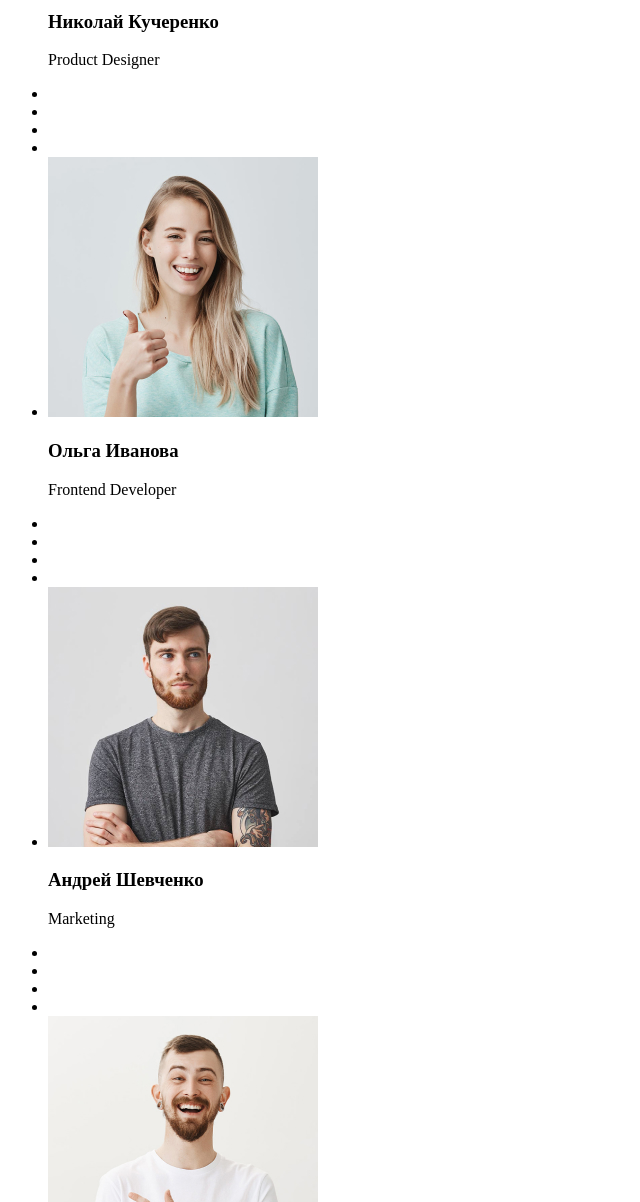
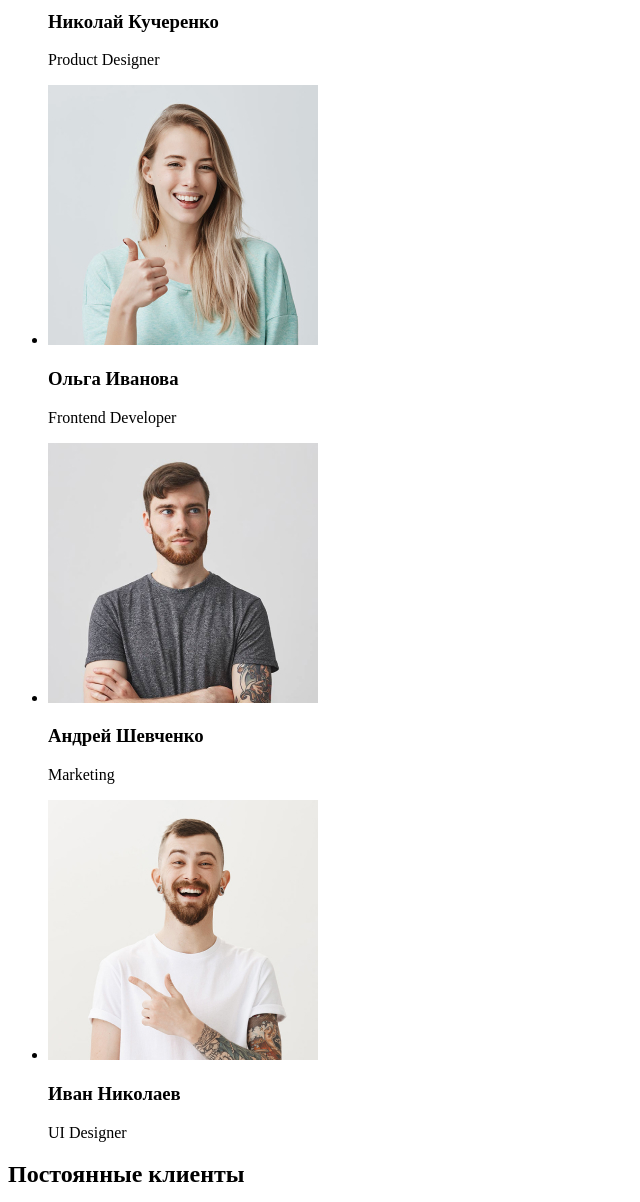
Before and after one commit to Vasiliy-Dziuba/goit-markup-hw-01, a plain HTML site: page index.html in a window 1280 px wide. Shown: the part 2020-3222 px from the top of the page, without its empty margins (0-640 px from the left). Drawn offline with Linux system fonts and the light colour scheme.

Commit message:
окончательное исправление ошибок в дз 1

```diff
--- a/index.html
+++ b/index.html
@@ -119,14 +119,11 @@
             />
             <h3>Николай Кучеренко</h3>
             <p lang="en">Product Designer</p>
-            <li><a href="" aria-label="Instagram"></a></li>
-            <li><a href="" aria-label="Twitter"></a></li>
-            <li><a href="" aria-label="Facebook"></a></li>
-            <li><a href="" aria-label="LinkedIn"></a></li>
+            <a href="" aria-label="Instagram"></a>
+            <a href="" aria-label="Twitter"></a>
+            <a href="" aria-label="Facebook"></a>
+            <a href="" aria-label="LinkedIn"></a>
           </li>
-
-
-
           <li>
             <img
               src="./image/nashakomanda/name-2.jpg"
@@ -135,14 +132,11 @@
             />
             <h3>Ольга Иванова</h3>
             <p lang="en">Frontend Developer</p>
-            <li><a href="" aria-label="Instagram"></a></li>
-            <li><a href="" aria-label="Twitter"></a></li>
-            <li><a href="" aria-label="Facebook"></a></li>
-            <li><a href="" aria-label="LinkedIn"></a></li>
+            <a href="" aria-label="Instagram"></a>
+            <a href="" aria-label="Twitter"></a>
+            <a href="" aria-label="Facebook"></a>
+            <a href="" aria-label="LinkedIn"></a>
           </li>
-
-
-
           <li>
             <img
               src="./image/nashakomanda/name-3.jpg"
@@ -151,14 +145,11 @@
             />
             <h3>Андрей Шевченко</h3>
             <p lang="en">Marketing</p>
-            <li><a href="" aria-label="Instagram"></a></li>
-            <li><a href="" aria-label="Twitter"></a></li>
-            <li><a href="" aria-label="Facebook"></a></li>
-            <li><a href="" aria-label="LinkedIn"></a></li>
+            <a href="" aria-label="Instagram"></a>
+            <a href="" aria-label="Twitter"></a>
+            <a href="" aria-label="Facebook"></a>
+            <a href="" aria-label="LinkedIn"></a>
           </li>
-
-
-
           <li>
             <img
               src="./image/nashakomanda/name-4.jpg"
@@ -167,13 +158,11 @@
             />
             <h3>Иван Николаев</h3>
             <p lang="en">UI Designer</p>
-            <li><a href="" aria-label="Instagram"></a></li>
-            <li><a href="" aria-label="Twitter"></a></li>
-            <li><a href="" aria-label="Facebook"></a></li>
-            <li><a href="" aria-label="LinkedIn"></a></li>
+            <a href="" aria-label="Instagram"></a>
+            <a href="" aria-label="Twitter"></a>
+            <a href="" aria-label="Facebook"></a>
+            <a href="" aria-label="LinkedIn"></a>
           </li>
-
-
         </ul>
       </section>
       <section>
```
